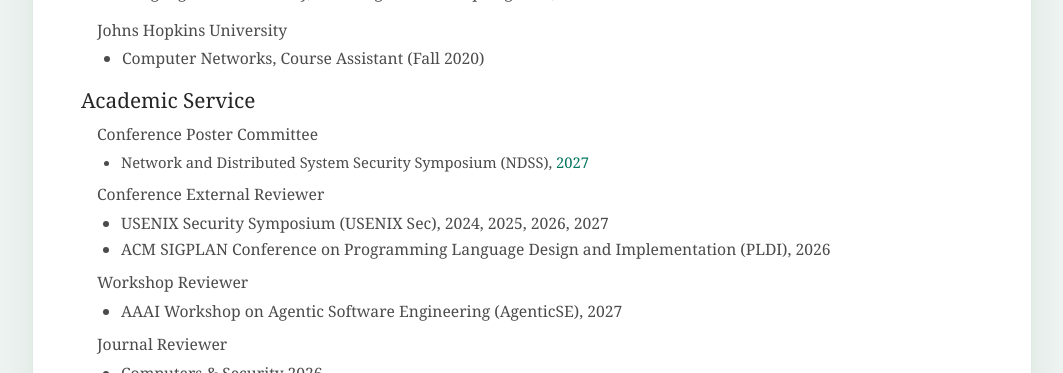
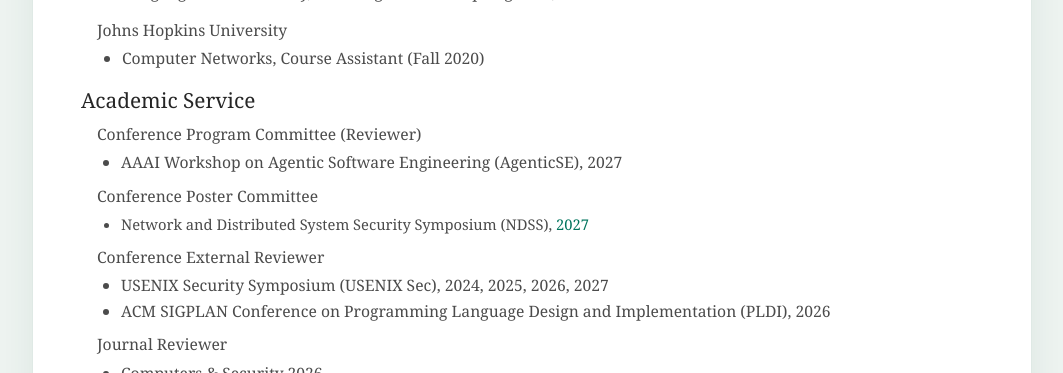
Before and after one commit to Ryan-hub-bit/ryan-hub-bit.github.io, a Next.js app: page / in a window 1280 px wide. Shown: the part 1800-2173 px from the top of the page, without its empty margins (108-1171 px from the left). Built offline with nearby package versions, Linux system fonts and the light colour scheme.

Commit message:
List conference program committee reviewing first in academic service

```diff
--- a/app/home-content.tsx
+++ b/app/home-content.tsx
@@ -575,6 +575,14 @@ export default function HomeContent({ language = "en" }: { language?: "en" | "zh
         <section className="content-section service" id="service" aria-labelledby="service-heading">
           <h2 id="service-heading">{t("Academic Service", "学术服务")}</h2>
           <div className="service-group">
+            <h3 className="service-category">{t("Conference Program Committee (Reviewer)", "会议程序委员会（审稿人）")}</h3>
+            <ul className="compact-entry-list">
+              <li lang="en">
+                AAAI Workshop on Agentic Software Engineering (AgenticSE), 2027
+              </li>
+            </ul>
+          </div>
+          <div className="service-group">
             <h3 className="service-category">{t("Conference Poster Committee", "会议海报评审委员会")}</h3>
             <ul className="compact-entry-list service-poster-list">
               <li lang="en">
@@ -591,14 +599,6 @@ export default function HomeContent({ language = "en" }: { language?: "en" | "zh
               </li>
               <li lang="en">
                 ACM SIGPLAN Conference on Programming Language Design and Implementation (PLDI), 2026
-              </li>
-            </ul>
-          </div>
-          <div className="service-group">
-            <h3 className="service-category">{t("Workshop Reviewer", "研讨会审稿人")}</h3>
-            <ul className="compact-entry-list">
-              <li lang="en">
-                AAAI Workshop on Agentic Software Engineering (AgenticSE), 2027
               </li>
             </ul>
           </div>
```
Also changed, not shown: 1 other file (tests, documents, lock files or other folders).
